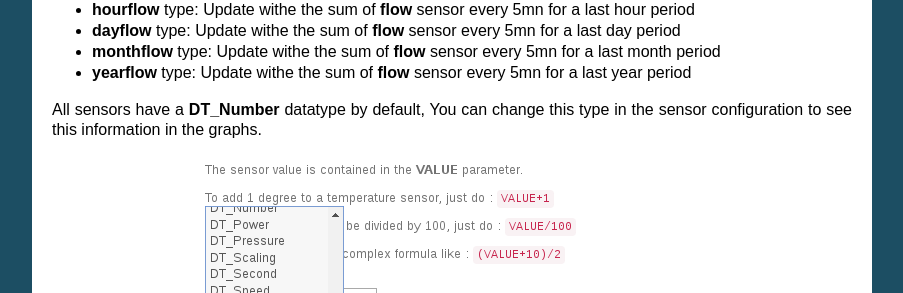
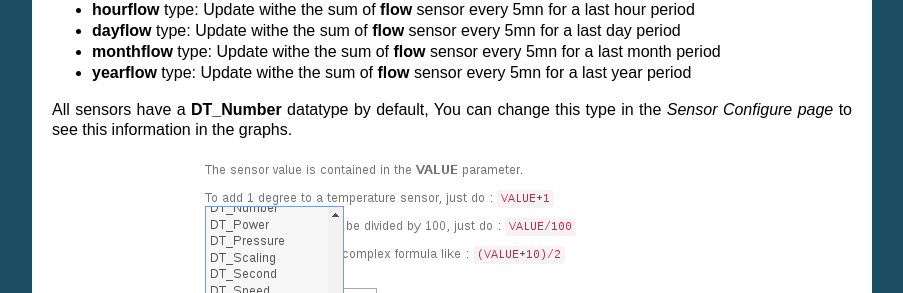
Before and after one commit to vdomos/domogik-plugin-flowmeter, a Sphinx documentation site: the page built from docs/flowmeter.txt, in a window 1280 px wide and 900 px high, scrolled down 1207 px. Shown: the part 159-452 px from the top of the window, without its empty margins (198-1101 px from the left). Built offline with Sphinx 7.4.7, drawn with Linux system fonts in a browser that asks for light colours; some of the changed text lies outside the part shown.

Commit message:
Update doc

```diff
--- a/docs/flowmeter.txt
+++ b/docs/flowmeter.txt
@@ -67,7 +67,7 @@ Each device has 4 sensors:
 * **yearflow** type:  Update withe the sum of **flow** sensor every 5mn for a last year period
 
 
-All sensors have a **DT_Number** datatype by default, You can change this type in the sensor configuration to see this information in the graphs.
+All sensors have a **DT_Number** datatype by default, You can change this type in the *Sensor Configure page* to see this information in the graphs.
 
 .. image:: AdminSensor_Datatype.png
 
```
Also changed, not shown: other parts of docs/flowmeter.txt (+2 -0 lines).
